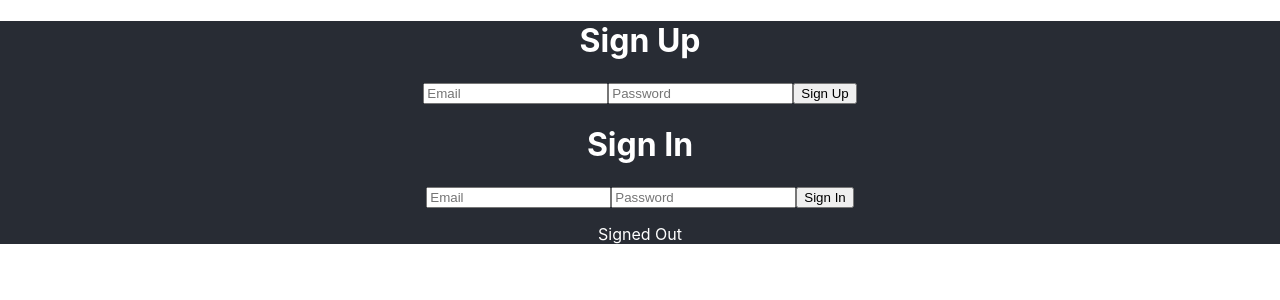
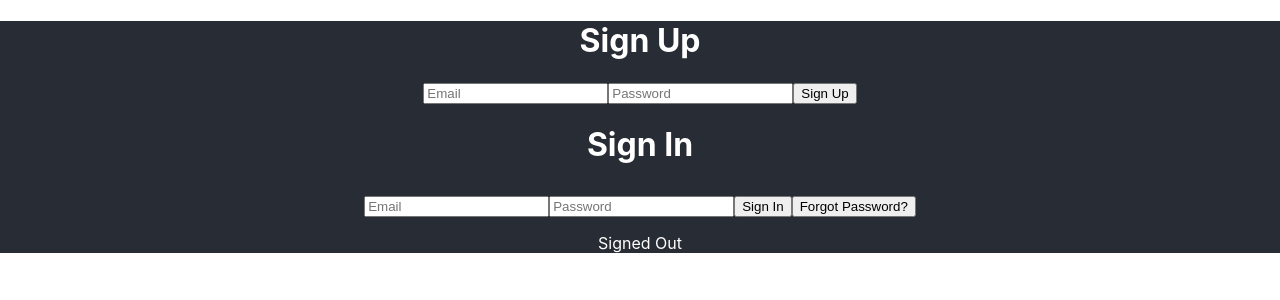
Before and after one commit to BenRogers00/Safely-Different-App, a React (Create React App) app in the folder safely-different/: page / in a window 1280 px wide. Shown: the top 300 px of the page. Built offline with nearby package versions, Linux system fonts and the light colour scheme; no server answers.

Commit message:
added functionality for changing the password if forgotten

```diff
--- a/safely-different/src/components/auth/SignIn.jsx
+++ b/safely-different/src/components/auth/SignIn.jsx
@@ -3,6 +3,7 @@
 import React, { useState } from 'react';
 import { getAuth, signInWithEmailAndPassword } from "firebase/auth";
 import app from '../../firebase/firebase';
+import { sendPasswordResetEmail } from "firebase/auth";
 
 const SignIn = () => {
   const [email, setEmail] = useState('');
@@ -17,6 +18,20 @@ const SignIn = () => {
       alert('Logged in successfully!');
     } catch (error) {
       alert('Error signing in:', error.message);
+    }
+  };
+
+  // Function to send a password reset email
+  const handleResetPassword = async () => {
+    if (!email) {
+      alert('Please enter your email address to reset your password.');
+      return;
+    }
+    try {
+      await sendPasswordResetEmail(auth, email);
+      alert('Password reset email sent!');
+    } catch (error) {
+      alert('Failed to send password reset email:', error.message);
     }
   };
 
@@ -38,6 +53,9 @@ const SignIn = () => {
           placeholder="Password"
         />
         <button type="submit">Sign In</button>
+        <button onClick={handleResetPassword} style={{ marginTop: '10px' }}>
+          Forgot Password?
+      </button>
       </form>
     </div>
   );
```
